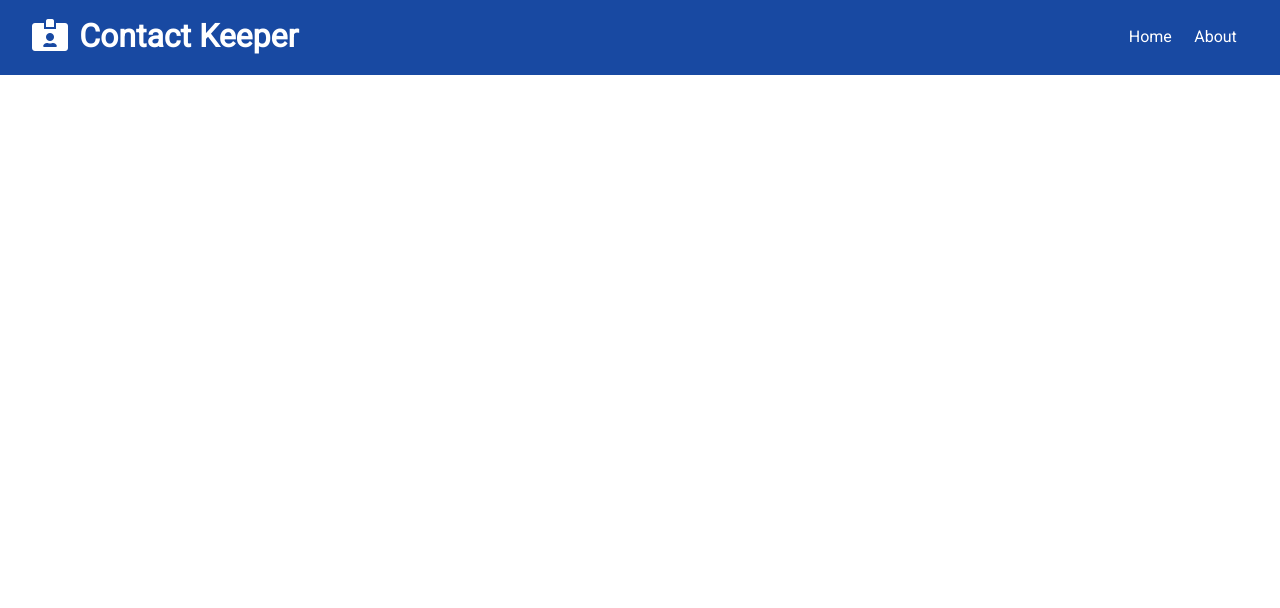
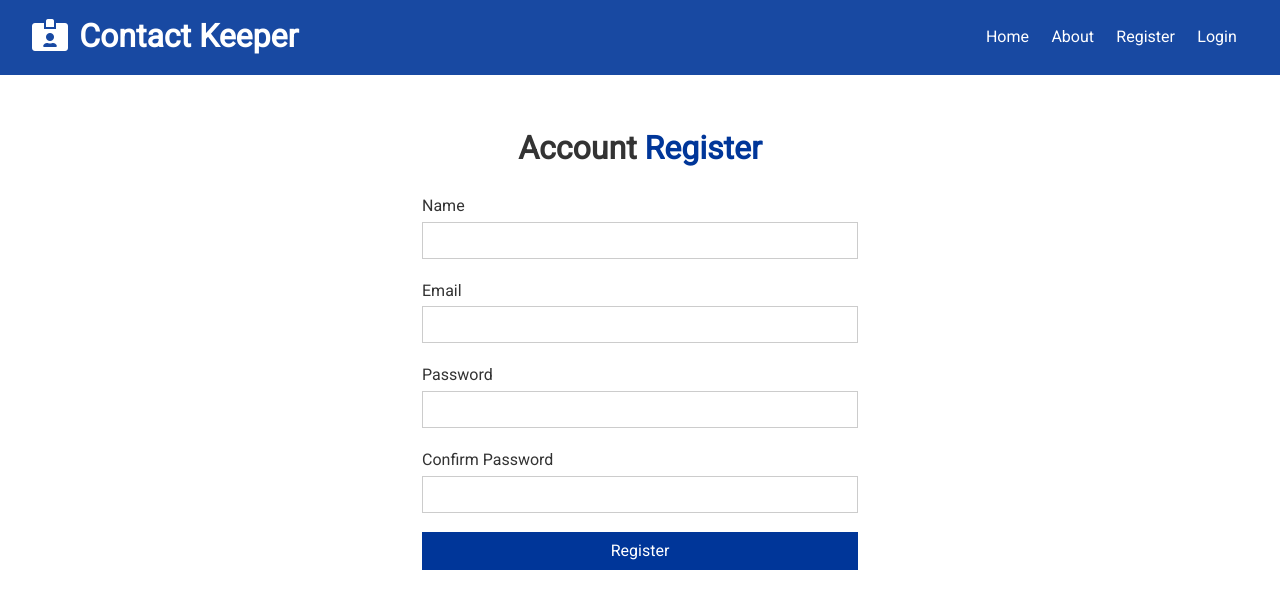
Before and after one commit to Musa24/contact-keeper-app, a React (Create React App) app in the folder client/: page /register in a window 1280 px wide. Shown: the top 608 px of the page. Built offline with nearby package versions, Linux system fonts and the light colour scheme.

Commit message:
Regiser & Login Component

```diff
--- a/client/src/App.js
+++ b/client/src/App.js
@@ -8,9 +8,13 @@
 import About from './components/About';
 import ContactsContextProvider from './contexts/ContactsContext';
 import Contacts from './contacts/Contacts';
+import AuthContextProvider from './contexts/AuthContext';
+import Register from './components/auth/Register';
+import Login from './components/auth/Login';
 
 function App() {
   return (
+    <AuthContextProvider>
       <ContactsContextProvider>
         <Router>
           <Fragment>
@@ -20,11 +24,18 @@
               <Switch>
                 <Route exact path="/" component={Home} />
                 <Route exact path="/about" component={About} />
+                <Route path="/register" exact>
+                  <Register />
+                </Route>
+                <Route path="/login" exact>
+                  <Login />
+                </Route>
               </Switch>
             </div>
           </Fragment>
         </Router>
       </ContactsContextProvider>
+    </AuthContextProvider>
   );
 }
 
--- a/client/src/components/Home.js
+++ b/client/src/components/Home.js
@@ -2,6 +2,7 @@
 import ContactFilterForm from '../contacts/ContactFilterForm';
 import ContactForm from '../contacts/ContactForm';
 import Contacts from '../contacts/Contacts';
+import Register from './auth/Register';
 
 function Home() {
   return (
--- a/client/src/components/Navbar.js
+++ b/client/src/components/Navbar.js
@@ -15,6 +15,15 @@
         <li>
           <Link to="/about">About</Link>
         </li>
+        <li>
+          <Link to="/register">Register</Link>
+        </li>
+        <li>
+          <Link to="/login">Login</Link>
+        </li>
+        {/* <li>
+          <Link to="/logout">Logout</Link>
+        </li> */}
       </ul>
     </div>
   );
--- /dev/null
+++ b/client/src/components/auth/Login.js
@@ -0,0 +1,56 @@
+import React, { useState } from 'react';
+
+function Login() {
+  const [user, setUser] = useState({
+    email: '',
+    password: '',
+  });
+
+  const { email, password, password1 } = user;
+
+  const handleChange = (e) => {
+    setUser({ ...user, [e.target.name]: e.target.value });
+  };
+
+  const handleSubmit = (e) => {
+    e.preventDefault();
+    console.log(user);
+  };
+
+  return (
+    <div className="form-container">
+      <h1>
+        Account <span className="text-primary">Login</span>
+      </h1>
+      <form onSubmit={handleSubmit}>
+        <div className="form-group">
+          <label htmlFor="email">Email</label>
+          <input
+            type="email"
+            value={email}
+            name="email"
+            onChange={handleChange}
+            required
+          />
+        </div>
+        <div className="form-group">
+          <label htmlFor="password">Password</label>
+          <input
+            type="password"
+            value={password}
+            name="password"
+            onChange={handleChange}
+            required
+          />
+        </div>
+        <input
+          type="submit"
+          value="Login"
+          className="btn btn-primary btn-block"
+        />
+      </form>
+    </div>
+  );
+}
+
+export default Login;
--- /dev/null
+++ b/client/src/components/auth/Register.js
@@ -0,0 +1,69 @@
+import React, { useState } from 'react';
+
+function Register() {
+  const [user, setUser] = useState({
+    name: '',
+    email: '',
+    password: '',
+    password2: '',
+  });
+
+  const { name, email, password, password2 } = user;
+
+  const handleChange = (e) => {
+    setUser({ ...user, [e.target.name]: e.target.value });
+  };
+
+  const handleSubmit = (e) => {
+    e.preventDefault();
+    console.log('Register', user);
+  };
+
+  return (
+    <div className="form-container">
+      <h1>
+        Account <span className="text-primary">Register</span>
+      </h1>
+      <form onSubmit={handleSubmit}>
+        <div className="form-group">
+          <label htmlFor="name">Name</label>
+          <input type="text" value={name} name="name" onChange={handleChange} />
+        </div>
+        <div className="form-group">
+          <label htmlFor="email">Email</label>
+          <input
+            type="email"
+            value={email}
+            name="email"
+            onChange={handleChange}
+          />
+        </div>
+        <div className="form-group">
+          <label htmlFor="password">Password</label>
+          <input
+            type="password"
+            value={password}
+            name="password"
+            onChange={handleChange}
+          />
+        </div>
+        <div className="form-group">
+          <label htmlFor="password2">Confirm Password</label>
+          <input
+            type="password"
+            value={password2}
+            name="password2"
+            onChange={handleChange}
+          />
+        </div>
+        <input
+          type="submit"
+          value="Register"
+          className="btn btn-primary btn-block"
+        />
+      </form>
+    </div>
+  );
+}
+
+export default Register;
--- /dev/null
+++ b/client/src/contexts/AuthContext.js
@@ -0,0 +1,21 @@
+import React, { Component, createContext } from 'react';
+
+export const AuthContext = createContext();
+
+class AuthContextProvider extends Component {
+  state = {
+    token: localStorage.getItem('token'),
+    isAuthenticated: null,
+    user: null,
+  };
+
+  render() {
+    return (
+      <AuthContext.Provider value={{ ...this.state }}>
+        {this.props.children}
+      </AuthContext.Provider>
+    );
+  }
+}
+
+export default AuthContextProvider;
```
Lines whose indentation alone changed are shown as unchanged.
